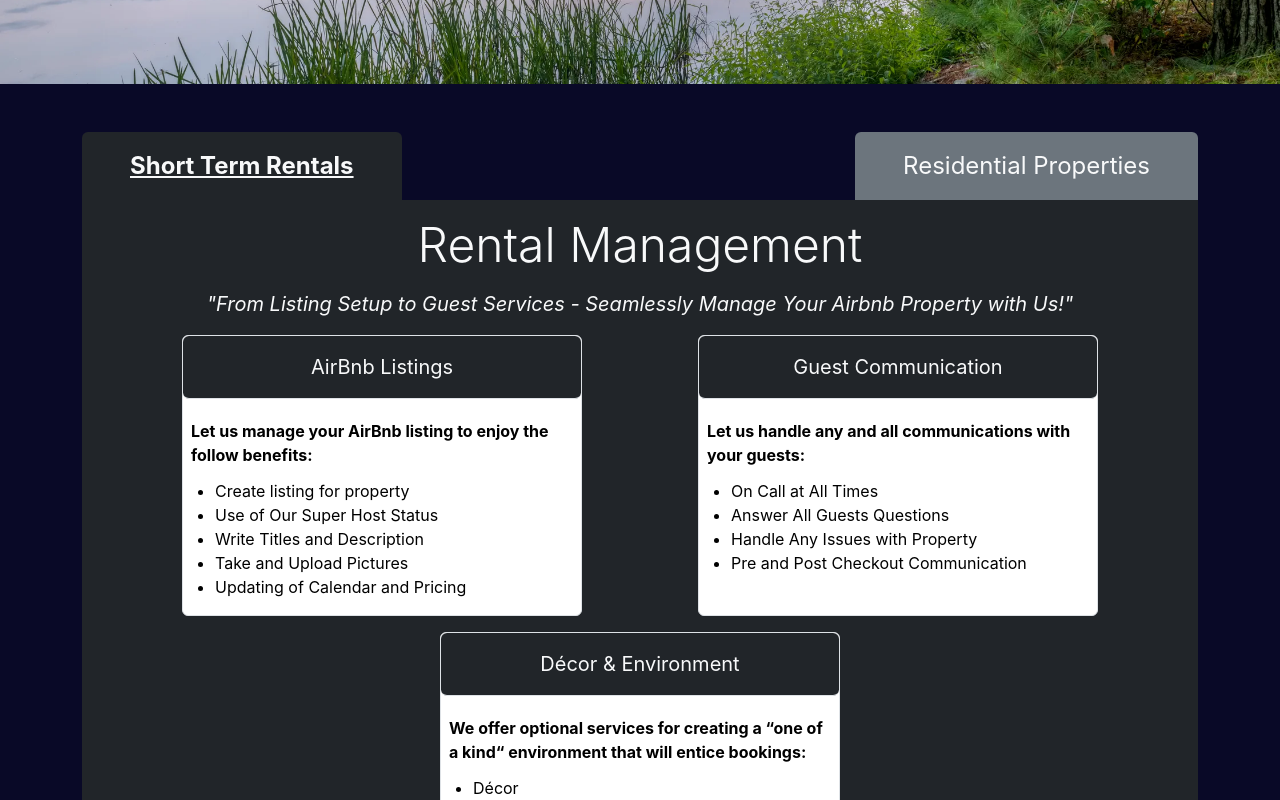
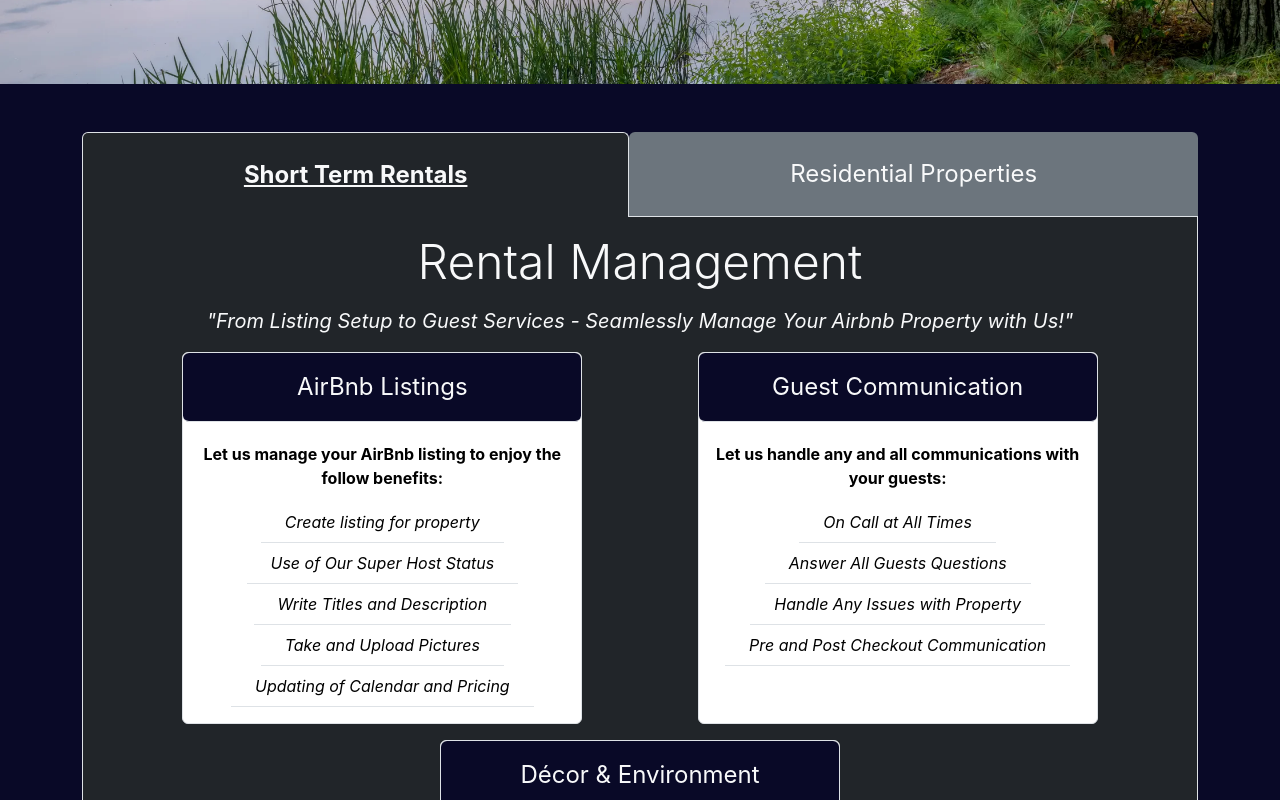
Before and after one commit to Jon-Grabowski/jjj-accommodations, a React (Create React App) app: page /propertymanagement in a window 1280 px wide. Shown: the part 480-1280 px from the top of the page. Built offline with nearby package versions, Linux system fonts and the light colour scheme.

Commit message:
management tabs styling

```diff
--- a/src/components/PropertyManagement/PropertyManagement.js
+++ b/src/components/PropertyManagement/PropertyManagement.js
@@ -8,13 +8,16 @@ import './propertymanagement.css'
 function PropertyManagement() {
     const [shortTermTab, setShortTermTab] = useState(true)
 
+    const selectedTab = 'bg-dark text-decoration-underline fw-bold border border-bottom-0'
+    const unselectedTab= 'bg-secondary border-bottom'
+
     return (
         <div className=''>
             <PropertyTopSection />
             <div className='container-lg'>
-                <div className='d-flex justify-content-between align-items-center mt-5'>
-                    <p className={`px-5 py-3 mb-0 rounded-top fs-4 ${shortTermTab? 'bg-dark text-decoration-underline fw-bold' : 'bg-secondary'}`} onClick={()=>setShortTermTab(true)}>Short Term Rentals</p>
-                    <p className={`px-5 py-3 mb-0 rounded-top fs-4 ${shortTermTab? 'bg-secondary' : 'bg-dark text-decoration-underline fw-bold'}`} onClick={()=>setShortTermTab(false)}>Residential Properties</p>
+                <div className='d-flex justify-content-between fs-4 mt-5'>
+                    <p className={`flex-fill p-4 mb-0 rounded-top h-100 ${shortTermTab? selectedTab : unselectedTab}`} onClick={()=>setShortTermTab(true)}>Short Term Rentals</p>
+                    <p className={`flex-fill p-4 mb-0 rounded-top h-100 ${shortTermTab? unselectedTab : selectedTab}`} onClick={()=>setShortTermTab(false)}>Residential Properties</p>
                 </div>
                 {shortTermTab ? <ShortTermRental /> : <ResidentialProperty />}
             </div>
--- a/src/components/PropertyManagement/ShortTermRental.js
+++ b/src/components/PropertyManagement/ShortTermRental.js
@@ -9,12 +9,12 @@ function ShortTermRental() {
     })
 
     return (
-        <div className='bg-dark'>
+        <div className='bg-dark border border-top-0 rounded-bottom'>
             <div className='pt-3'>
                 <p className='display-5'>Rental Management</p>
                 <p className='fs-5 mt-3 fst-italic'>"From Listing Setup to Guest Services - Seamlessly Manage Your Airbnb Property with Us!"</p>
             </div>
-            <div className='d-flex flex-wrap justify-content-evenly gap-3'>
+            <div className='d-flex flex-wrap justify-content-evenly gap-3 pb-5'>
                 {cards}
             </div>
         </div>
--- a/src/components/PropertyManagement/ShortTermRentalCard.js
+++ b/src/components/PropertyManagement/ShortTermRentalCard.js
@@ -4,21 +4,21 @@ import React from 'react'
 function ShortTermRentalCard({rental}) {
     const {title, subTitle, details} = rental
 
-    const detailList = details.map(detail => {
-        return <li key={detail}>{detail}</li>
+    const detailList = details.map((detail, index) => {
+        return <span key={detail} className='m-auto d-block py-2 px-4 border-bottom fst-italic'>{detail}</span>
     })
 
     return (
         <div className='bg-white rounded border' style={{maxWidth: '25rem'}}>
-            <div className='bg-dark p-3 border-bottom rounded'>
-                <span className='fs-5'>{title}</span>
+            <div className='p-3 border-bottom rounded' style={{backgroundColor:'rgb(9, 9, 39)'}}>
+                <span className='fs-4'>{title}</span>
             </div>
             <div className='d-flex align-items-center text-black pt-2' style={{height: '5rem'}}>
-                <span className='fw-bold p-2 text-start'>{subTitle}</span>
+                <span className='fw-bold p-2'>{subTitle}</span>
             </div>
-            <ul className='text-black text-start'>
+            <div className='d-flex flex-column text-black pb-3'>
                 {detailList}
-            </ul>
+            </div>
         </div>
     )
 }
```
